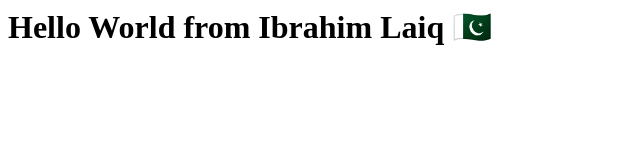
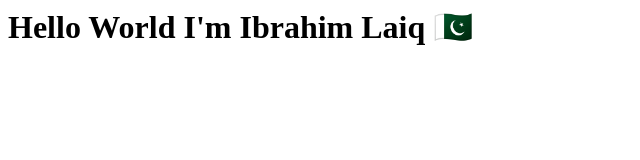
Before and after one commit to ibrahimlaiq10/BootCamp2020, a plain HTML site: page index.html in a window 1280 px wide. Shown: the whole page, without its empty margins (0-640 px from the left). Drawn offline with Linux system fonts and the light colour scheme.

Commit message:
Update index.html

```diff
--- a/index.html
+++ b/index.html
@@ -5,7 +5,7 @@
     <title>Document</title>
 </head>
 <body>
-    <h1>Hello World from Ibrahim Laiq 🇵🇰</h1>
+    <h1>Hello World I'm Ibrahim Laiq 🇵🇰</h1>
 
 </body>
 </html>
```
